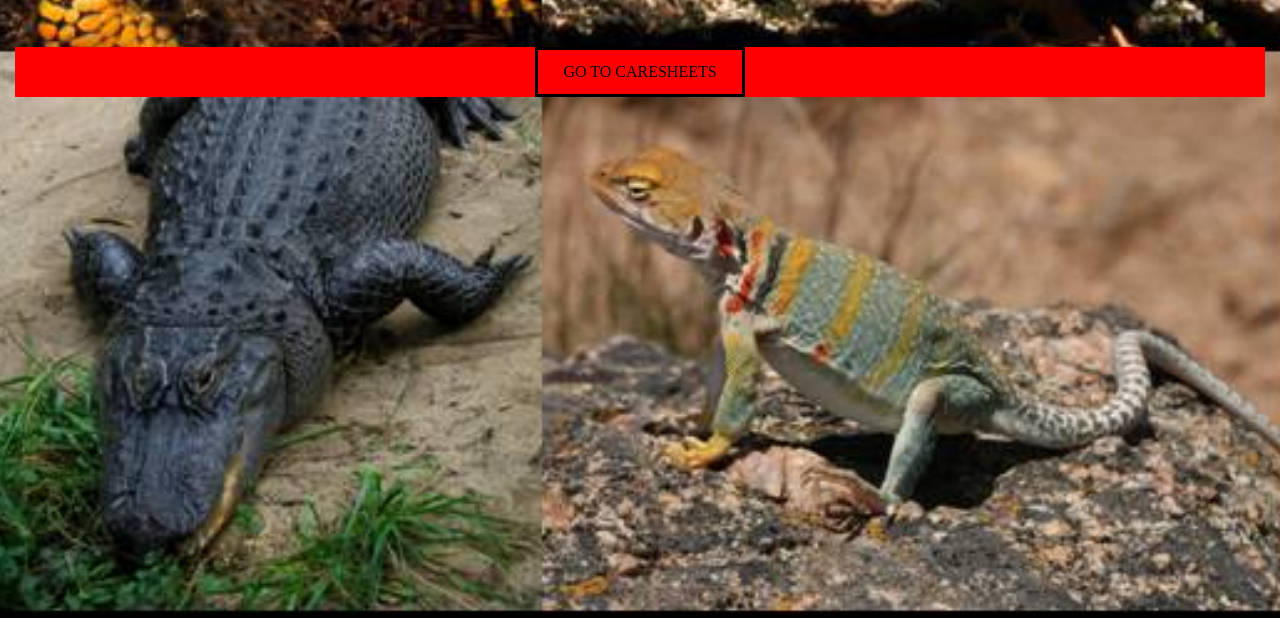
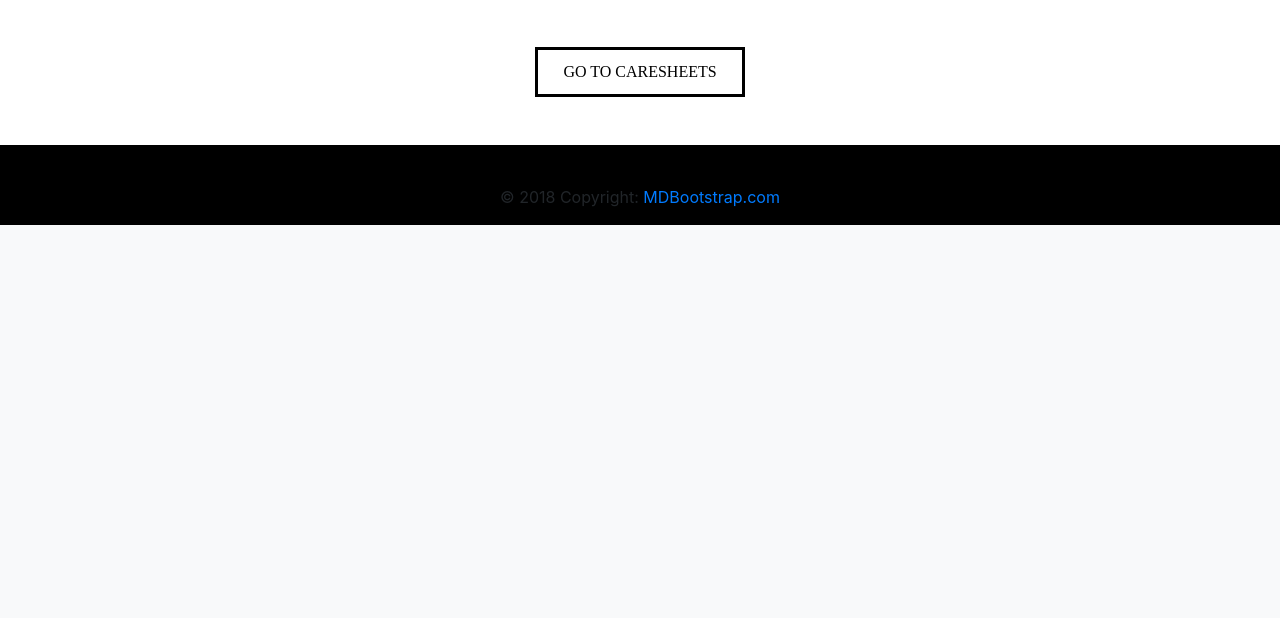
Before and after one commit to gmachielsen/project_three, a Django app: page / in a window 1280 px wide. Shown: the part 817-1435 px from the top of the page. After the commit the page ends 1042 px from the top, so only its background shows below. Run offline with Django 3.2, Linux system fonts and the light colour scheme; some libraries are stand-ins or nearby versions.

Commit message:
initial commit styled postdetail and indexpage

```diff
--- a/posts/templates/posts/index.html
+++ b/posts/templates/posts/index.html
@@ -11,8 +11,8 @@
 {% block content %}
 <div class="row">
     <div class="col-sm-12">
-        <div class="animalcaresheets">
-          <img src="{{MEDIA_URL}}/State_reptile_collage.jpg"
+        <div style="background: linear-gradient(rgba(0, 0, 0, 0.1), rgba(0, 0, 0, 0.78)),  url("../../media/State_reptile_collage.jpg"); height: 95vh; background-size: cover, padding-bottom: 100px;" class="animalcaresheets">
+          <!-- <img src="{{MEDIA_URL}}/State_reptile_collage.jpg" -->
          <div class="hero-text">
            <h6>REPTILE CARESHEETS</h6>
            <p>Knowledge is better reptilecare</p>
@@ -24,7 +24,7 @@
     <div class="col-sm-12">
       <br/>
       <br/>
-      <div style="background-color: red;"class="visit-button">
+      <div style="text-align: center;" class="visit-button">
        <a  id="text" href="{% url 'post_list' %}"><button>Go to caresheets</button></a>
       </div>
       <br/>
--- a/static/css/index.css
+++ b/static/css/index.css
@@ -1,10 +1,10 @@
 .animalcaresheets {
-    /* background: linear-gradient(rgba(0, 0, 0, 0.1), rgba(0, 0, 0, 0.78)),  url("../../media/State_reptile_collage.jpg"); */
-    background: linear-gradient(rgba(0, 0, 0, 0.1), rgba(0, 0, 0, 0.78)),  url("{{media}}/State_reptile_collage.jpg");
+    background: linear-gradient(rgba(0, 0, 0, 0.1), rgba(0, 0, 0, 0.78)),  url("../../media/State_reptile_collage.jpg");
     height: 95vh;
     background-size: cover;
     padding-bottom: 100px;
 }
+/* background: linear-gradient(rgba(0, 0, 0, 0.1), rgba(0, 0, 0, 0.78)),  url("{{media}}/State_reptile_collage.jpg"); */
 
 .hero-text {
     letter-spacing: 6px;
```
